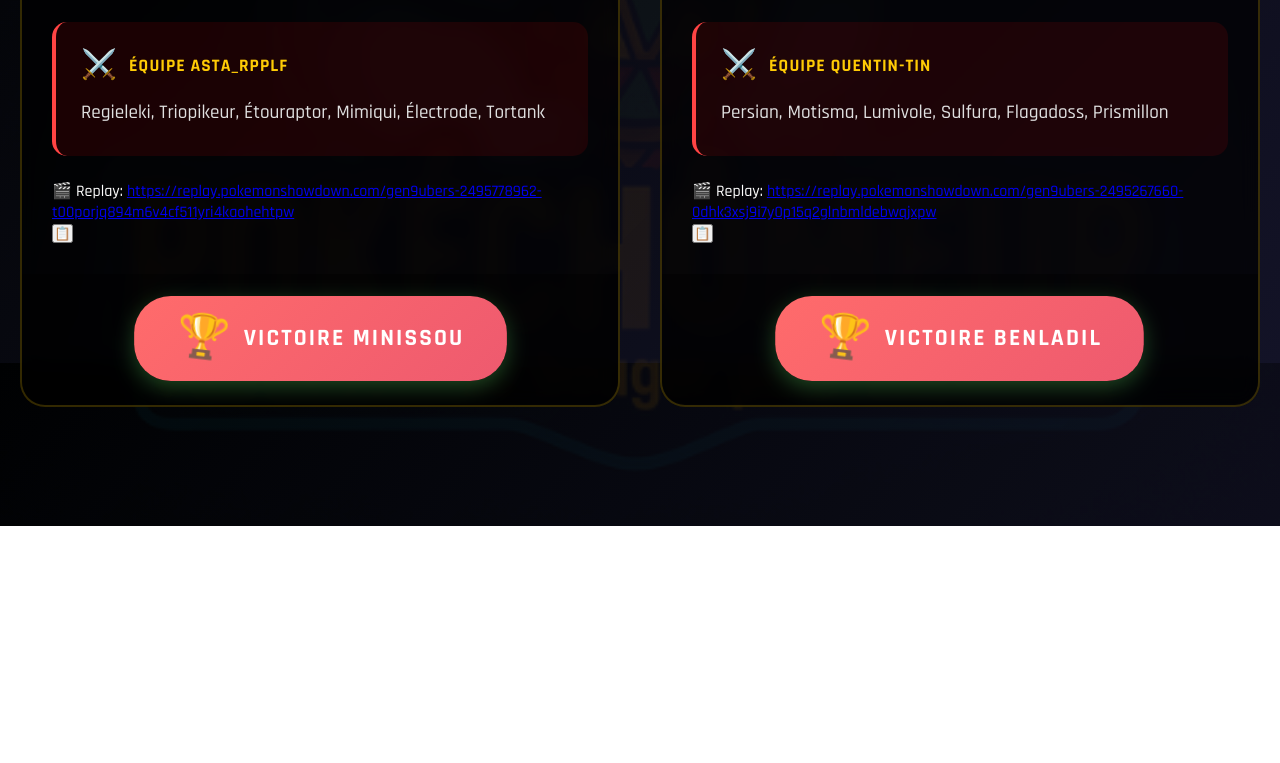
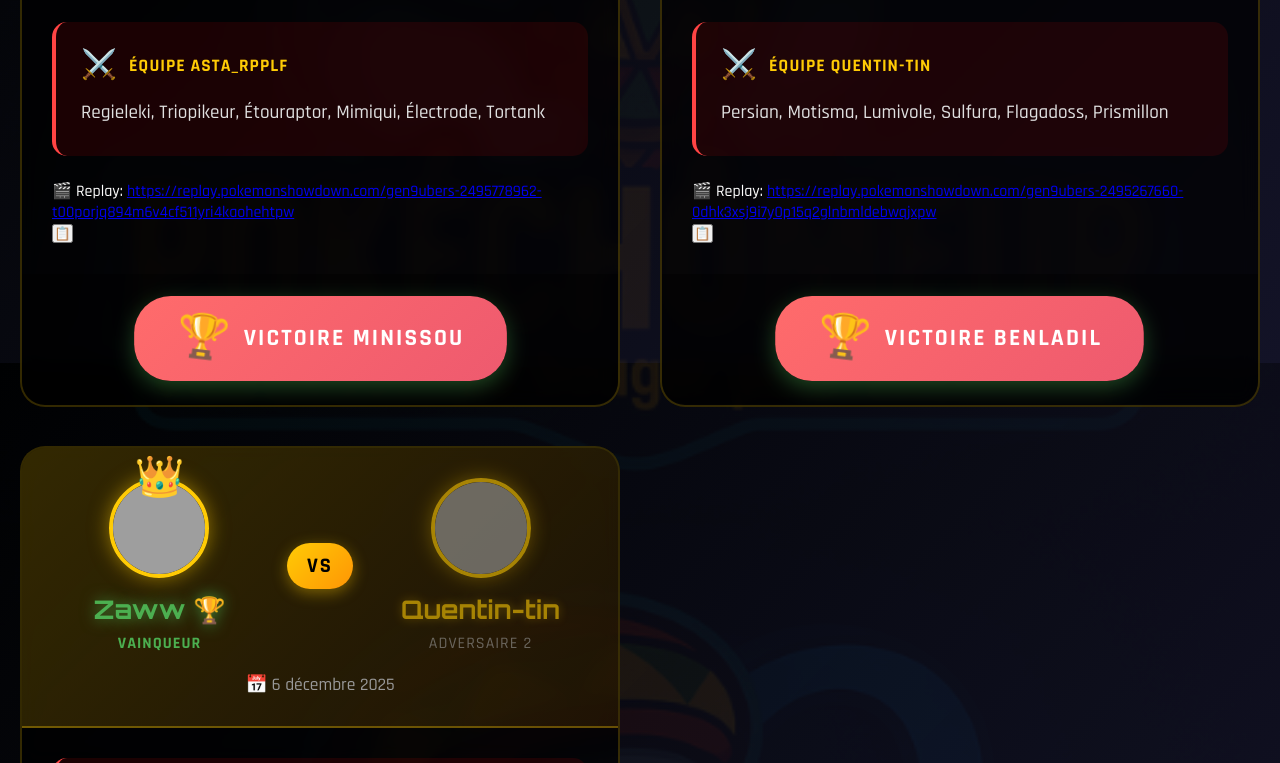
Before and after one commit to jrm-cell/Hall-Fame-FCchomage-, a plain HTML site: page index.html in a window 1280 px wide. Shown: the part 2037-2800 px from the top of the page. Before the commit the page ends 2563 px from the top, so only its background shows below. Drawn offline with Linux system fonts and the light colour scheme; grey boxes are pictures that could not be loaded.

Commit message:
Add files via upload

```diff
--- a/index.html
+++ b/index.html
@@ -104,6 +104,19 @@
                 winner: "opponent1" // "opponent1" ou "opponent2"
             },
 
+             {
+                id: 1,
+                opponent1: "Zaww",
+                opponent1Team: "Chartor, Florizarre, Roitiflam, Tritosor, Airmure, Régidrago ",
+                opponent1Photo: "https://play.pokemonshowdown.com/sprites/trainers/ethan.png", // URL de la photo ou laisse ""
+                opponent2: "Quentin-tin",
+                opponent2Team: "Manaphy, Flambusard, Blindépique, Flagadoss, Libégon, Angoliath",
+                opponent2Photo: "https://play.pokemonshowdown.com/sprites/trainers/red.png", // Laisse vide si pas de photo
+                date: "2025-12-06", // Format: YYYY-MM-DD
+                replayLink: "https://replay.pokemonshowdown.com/gen9ubers-2494659365",
+                smogonLink: "", // Optionnel
+                winner: "opponent1" // "opponent1" ou "opponent2"
+            },
         ];
 
         // ========================================
```
